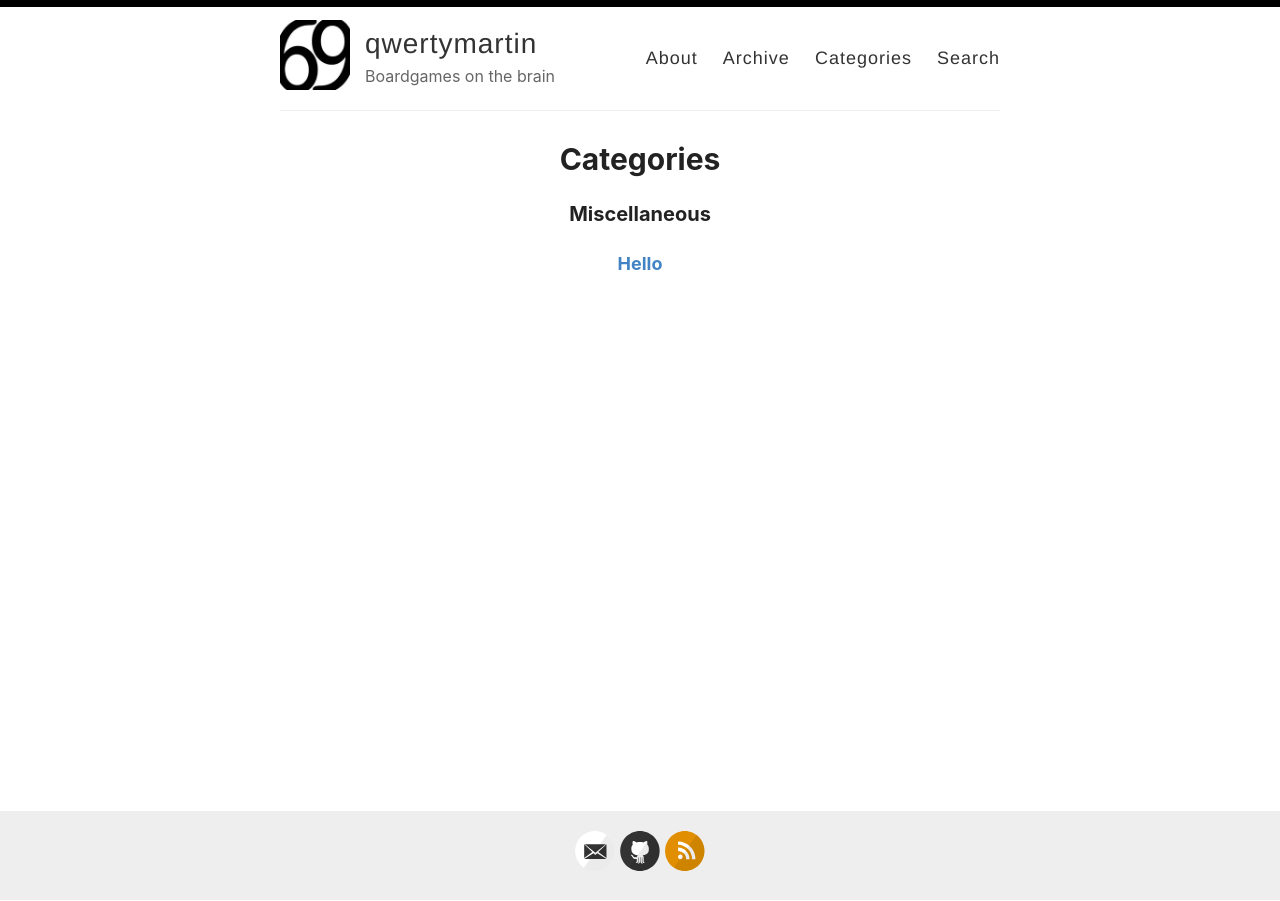
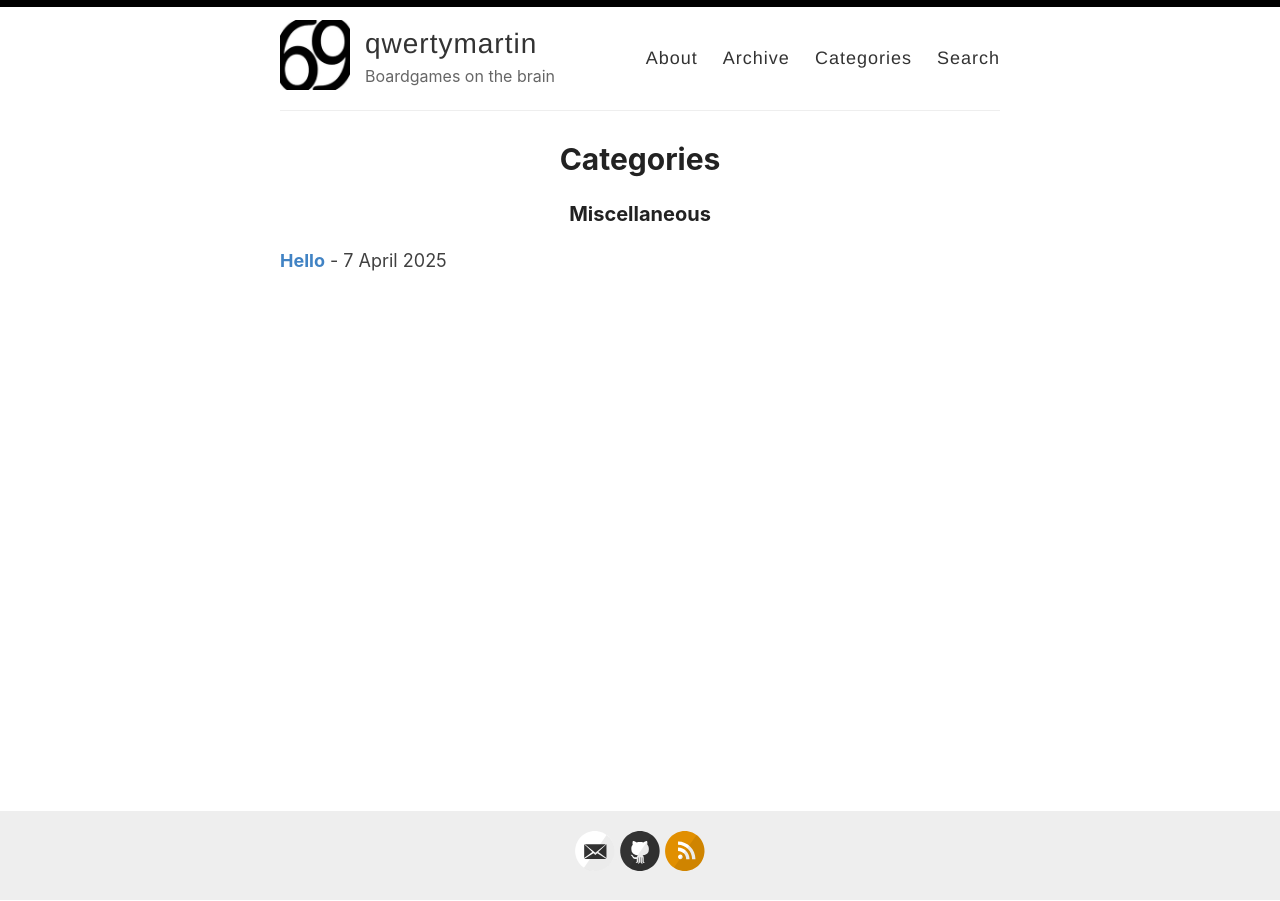
Before and after one commit to qwertymartin/qwertymartin.github.io, a Jekyll site: the page built from _pages/categories.md, in a window 1280 px wide. Built offline with Jekyll 4.4.1, drawn with Linux system fonts in a browser that asks for light colours.

```diff
--- a/_pages/categories.md
+++ b/_pages/categories.md
@@ -16,7 +16,7 @@ title: Categories
     <a name="{{ category_name | slugize }}"></a>
     {% for post in site.categories[category_name] %}
     <article class="archive-item">
-      <h4><a href="{{ site.baseurl }}{{ post.url }}">{% if post.title and post.title != "" %}{{post.title}}{% else %}{{post.excerpt |strip_html}}{%endif%}</a></h4>
+    <p><b><a href="{{ site.baseurl }}{{ post.url }}">{% if post.title and post.title != "" %}{{post.title}}{% else %}{{post.excerpt |strip_html}}{%endif%}</a></b> - {% if post.date and post.date != "" %}{{ post.date | date: "%e %B %Y" }}{%endif%}</p>
     </article>
     {% endfor %}
   </div>
```
